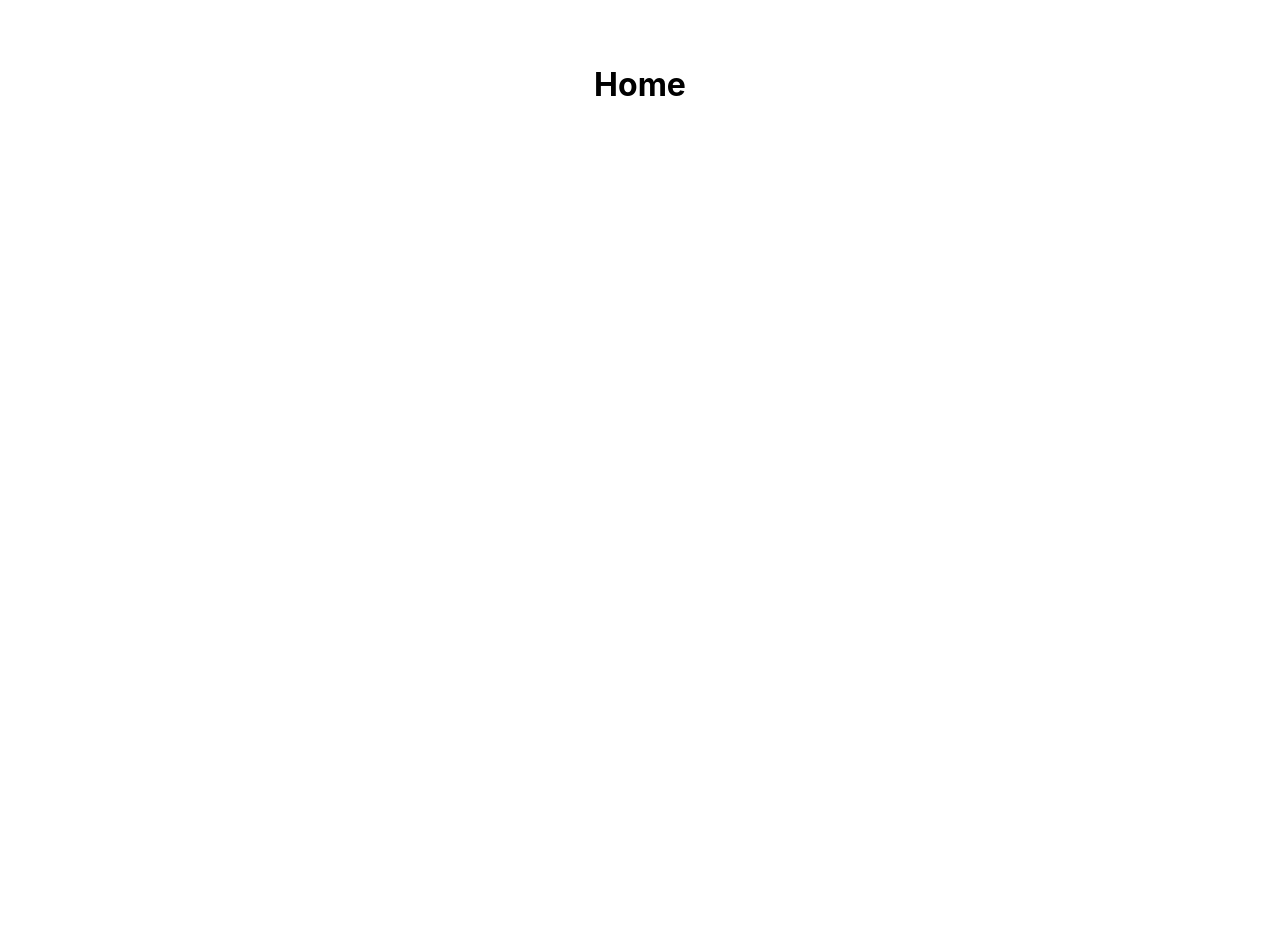
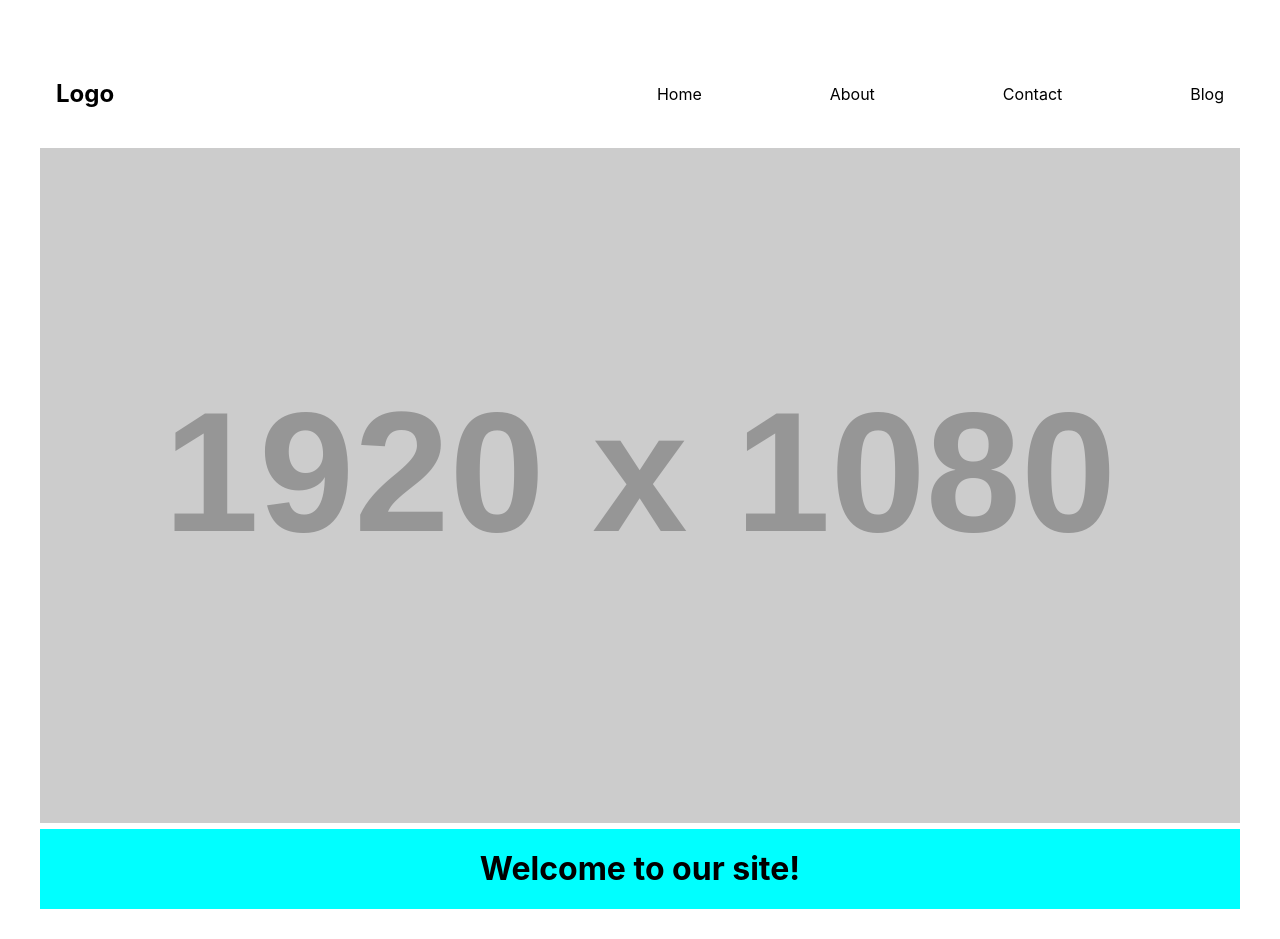
Before and after one commit to amancalledkidd/the-world-is-our-classroom, a React (Vite) app: page / in a window 1280 px wide. Shown: the top 939 px of the page. Before the commit the page ends 800 px from the top, so only its background shows below. Built offline with nearby package versions, Linux system fonts and the light colour scheme.

Commit message:
added components to home

```diff
--- a/src/components/Home/Home.tsx
+++ b/src/components/Home/Home.tsx
@@ -1,10 +1,18 @@
 import './Home.scss';
+import Nav from '../Nav/Nav';
+import LandingSection from '../LandingSection/LandingSection';
+import Banner from '../Banner/Banner';
 
 const Home = () => {
     return (
-        <div className="home">
-        <h1>Home</h1>
-        </div>
+        <>
+            <div className="home">
+                <Nav />
+                <LandingSection />
+                <Banner content="Welcome to our site!" />
+                <h1>Home</h1>
+            </div>
+        </>
     );
     }
 export default Home;
```
